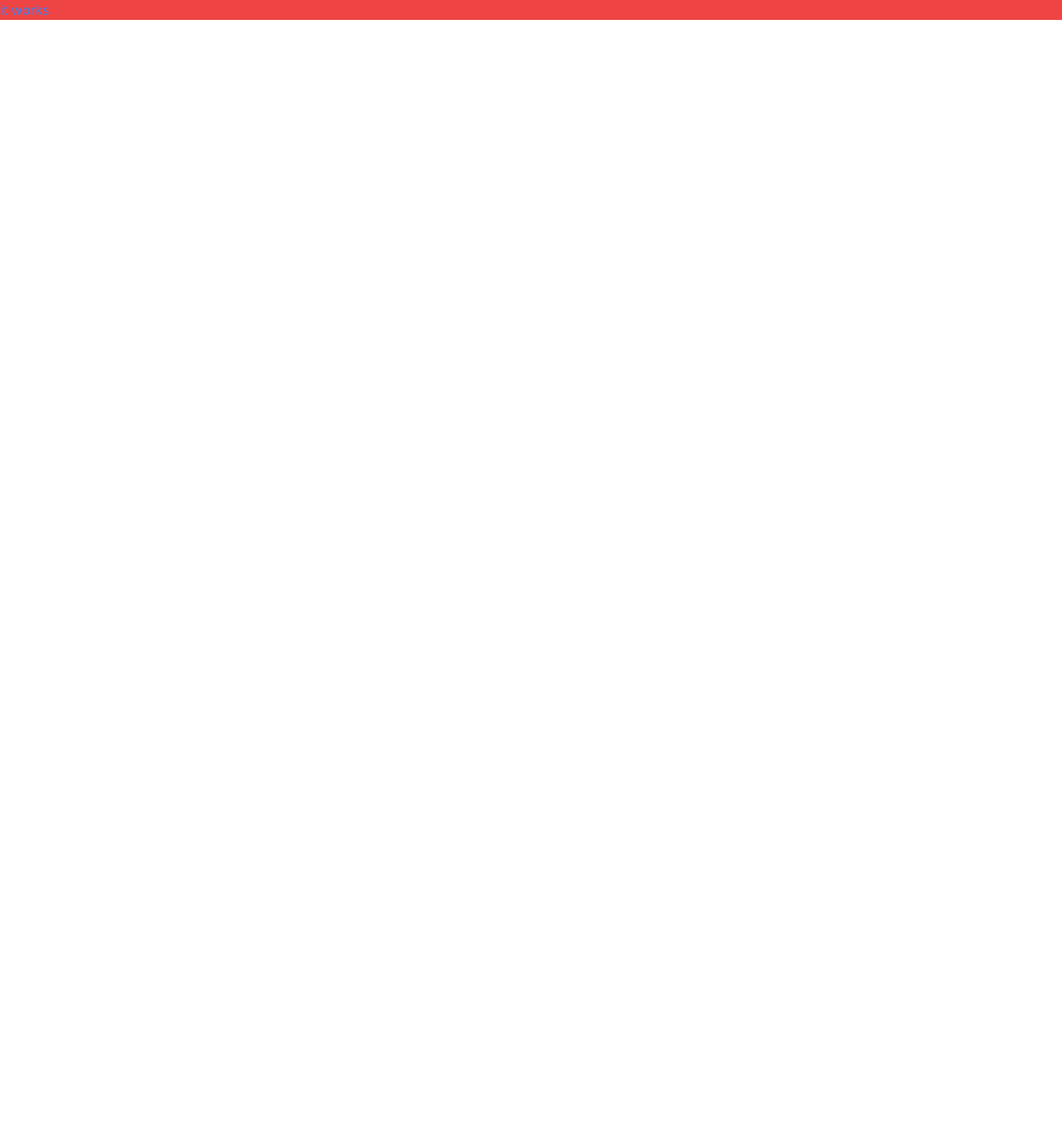
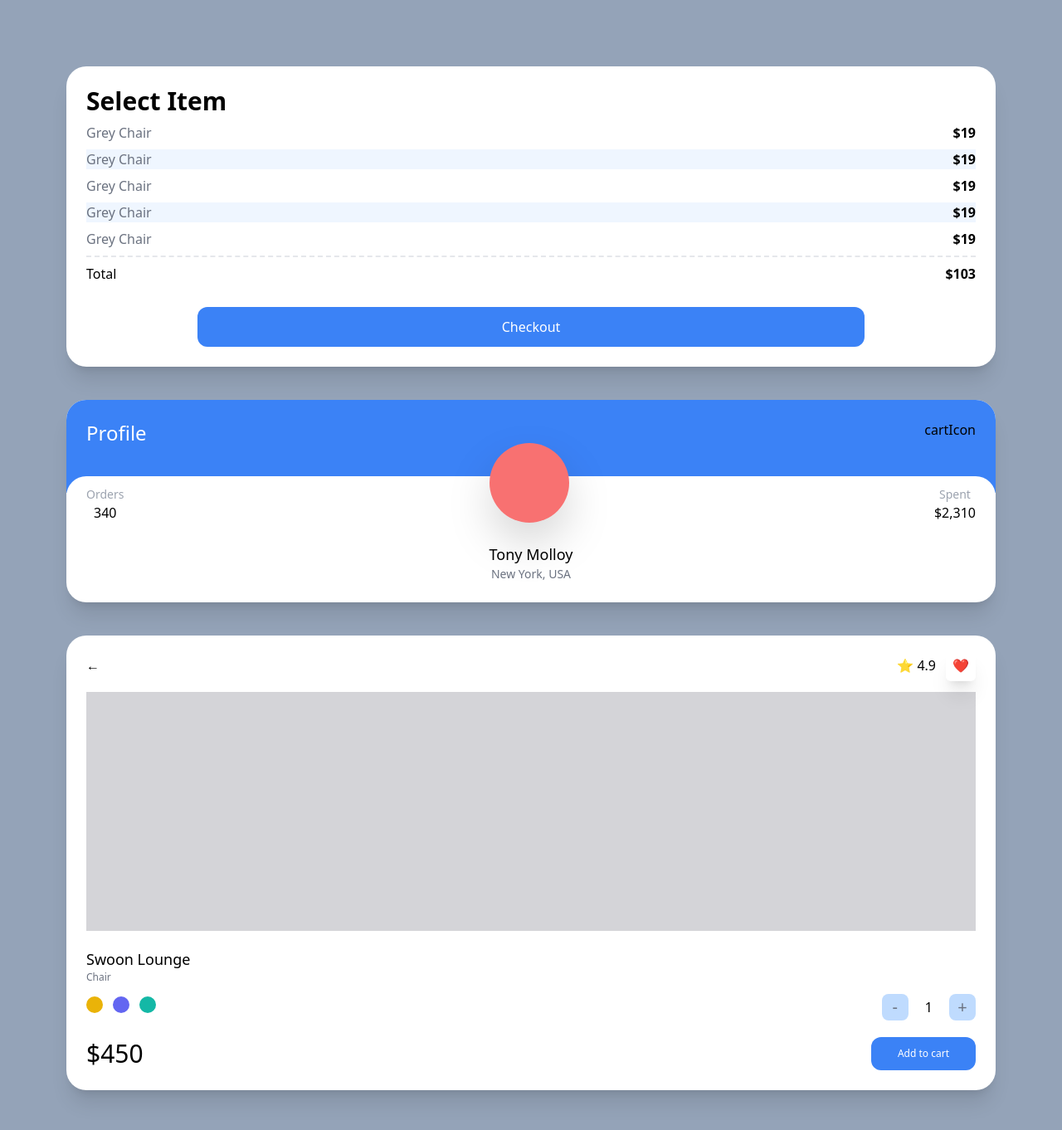
Before and after one commit to githong-kr/nomad-carrot, a Next.js app: page / in a window 1280 px wide. Shown: the top 1362 px of the page at 83% size. Before the commit the page ends 800 px from the top, so only its background shows below. Built offline with nearby package versions, Linux system fonts and the light colour scheme.

Commit message:
use tailwindcss #1

```diff
--- a/pages/index.tsx
+++ b/pages/index.tsx
@@ -1,9 +1,100 @@
+/* eslint-disable react/jsx-key */
 import type { NextPage } from 'next';
 
 const Home: NextPage = () => {
   return (
-    <div className="bg-red-500">
-      <h1 className="text-blue-500">it works</h1>
+    <div className="grid min-h-screen gap-10 bg-slate-400 py-20 px-20">
+      <div className="rounded-3xl bg-white p-6 shadow-xl">
+        <span className="text-3xl font-semibold">Select Item</span>
+        <ul>
+          {[1, 2, 3, 4, 5].map((index) => (
+            <div
+              key="index"
+              className="my-2 flex justify-between even:bg-blue-50"
+            >
+              <span className="text-gray-500">Grey Chair</span>
+              <span className="font-semibold">$19</span>
+            </div>
+          ))}
+        </ul>
+        <div className="my-2 mt-2 flex justify-between border-t-2 border-dashed pt-2">
+          <span>Total</span>
+          <span className="font-semibold">$103</span>
+        </div>
+        <div className="flex justify-center">
+          <button className="mt-5 w-3/4 rounded-xl bg-blue-500 p-3 text-center text-white hover:bg-teal-500 hover:text-black active:bg-yellow-500">
+            Checkout
+          </button>
+        </div>
+      </div>
+      <div className="group overflow-hidden rounded-3xl bg-white shadow-xl">
+        <div className="flex justify-between bg-blue-500 p-6 pb-14">
+          <span className="text-2xl text-white">Profile</span>
+          <span>cartIcon</span>
+        </div>
+        <div className="relative -top-5 rounded-3xl bg-white p-6 ">
+          <div className="relative -top-16 flex items-end justify-between">
+            <div className="flex flex-col items-center">
+              <span className="text-sm text-gray-400">Orders</span>
+              <span className="font-medium">340</span>
+            </div>
+            <div className="h-24 w-24 rounded-full bg-red-400 drop-shadow-2xl transition-colors group-hover:bg-green-400"></div>
+            <div className="flex flex-col items-center">
+              <span className="text-sm text-gray-400">Spent</span>
+              <span className="font-medium">$2,310</span>
+            </div>
+          </div>
+          <div className="relative -mt-10 -mb-5 flex flex-col items-center">
+            <span className="text-lg font-medium">Tony Molloy</span>
+            <span className="text-sm text-gray-500">New York, USA</span>
+          </div>
+        </div>
+      </div>
+      <div className="rounded-3xl bg-white p-6 shadow-xl">
+        {/* header */}
+        <div className="mb-5 flex items-center justify-between">
+          {/* arrow */}
+          <span>←</span>
+          {/* star & heart */}
+          <div className="space-x-3">
+            <span>⭐️ 4.9</span>
+            <span className="rounded-md p-2 shadow-xl">❤️</span>
+          </div>
+        </div>
+        {/* image */}
+        <div className="mb-5 h-72 bg-zinc-300"></div>
+        {/* product name */}
+        <div className="flex flex-col">
+          <span className="text-lg font-medium">Swoon Lounge</span>
+          <span className="text-xs text-gray-500">Chair</span>
+        </div>
+        {/* input ring & quantity */}
+        <div className="mt-3 mb-5 flex items-center justify-between">
+          {/* input ring */}
+          <div className="space-x-3">
+            <button className="h-5 w-5 rounded-full bg-yellow-500 ring-yellow-500 ring-offset-2 transition focus:ring-2" />
+            <button className="h-5 w-5 rounded-full bg-indigo-500 ring-indigo-500 ring-offset-2 transition focus:ring-2" />
+            <button className="h-5 w-5 rounded-full bg-teal-500 ring-teal-500 ring-offset-2 transition focus:ring-2" />
+          </div>
+          {/* quantity */}
+          <div className="flex items-center space-x-5">
+            <button className="flex aspect-square w-8 items-center justify-center rounded-lg bg-blue-200 text-xl text-gray-500">
+              -
+            </button>
+            <span>1</span>
+            <button className="flex aspect-square w-8 items-center justify-center rounded-lg bg-blue-200 text-xl text-gray-500">
+              +
+            </button>
+          </div>
+        </div>
+        {/* price & button */}
+        <div className="flex items-center justify-between">
+          <span className="text-3xl">$450</span>
+          <button className="rounded-xl bg-blue-500 py-3 px-8 text-center text-xs text-white">
+            Add to cart
+          </button>
+        </div>
+      </div>
     </div>
   );
 };
```
